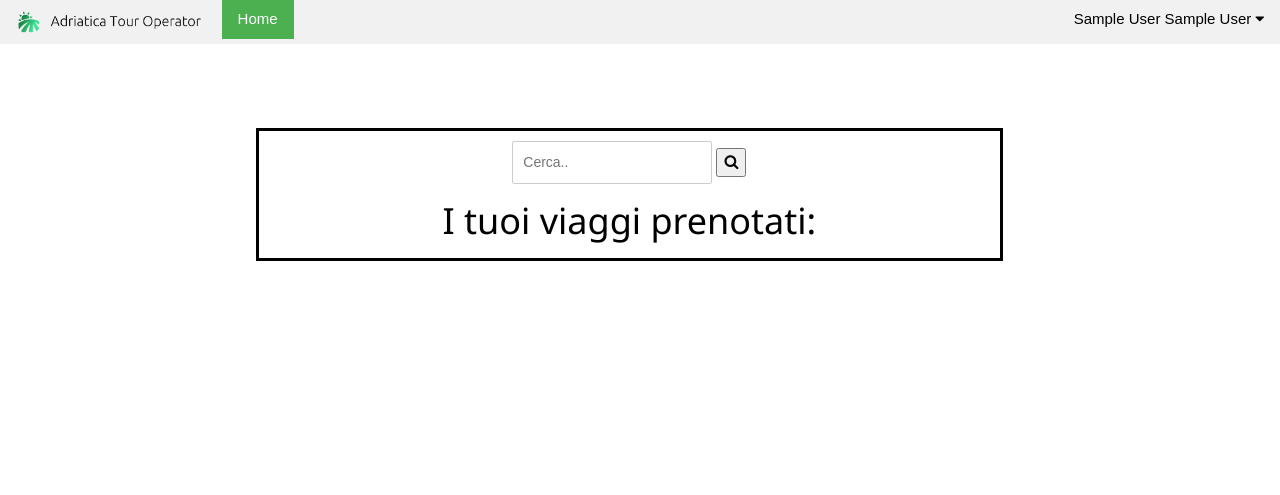
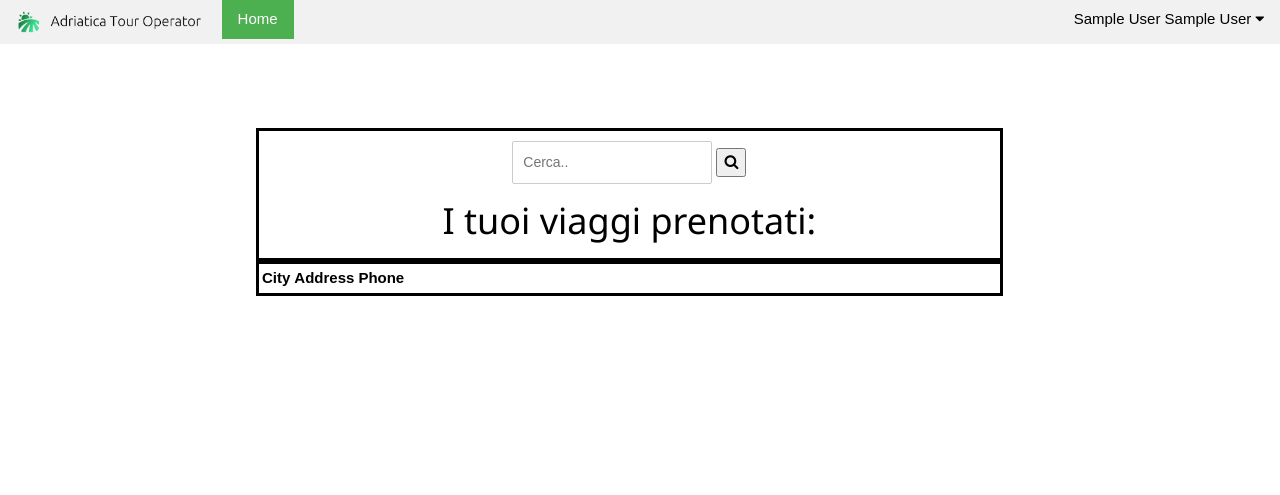
Before and after one commit to lor54/TourOperatorEdited, a PHP site: page /user.php in a window 1280 px wide. Shown: the top 495 px of the page. Run offline with PHP 8.4, Linux system fonts and the light colour scheme; the visitor is signed in with stand-in values (Sample User, id 1); tables that the repository leaves empty or names only in its code hold one stand-in row (values such as "Sample post"); lists and menus that the app fills with data are empty.

Commit message:
Search result table added

```diff
--- a/user.php
+++ b/user.php
@@ -59,6 +59,28 @@
 
                 <h1> I tuoi viaggi prenotati: </h1>
             </div>
+
+            <div class="w3-col s7 w3-center" style="margin-left: 20%; border-style: solid;">
+				<div class="table-responsive">
+					<table class="table table-striped">
+						<thead>
+							<tr>
+								<th>City</th>
+								<th>Address</th>
+								<th>Phone</th>
+							</tr>
+						</thead>
+						<tbody>
+                            <?php if ($result && $result->num_rows > 0) {
+                                while($row = $result->fetch_assoc()) {
+                                    echo "<tr><td>".$row["titolo"]."</td><td>".$row["durata"]."</td><td>".$row["prezzo"]."</td></tr>";
+                                }
+                            }
+                            ?>
+						</tbody>
+					</table>
+				</div>
+			</div>
         </div>
         <?php include("includes/footer.php"); ?>
     </body>
```
